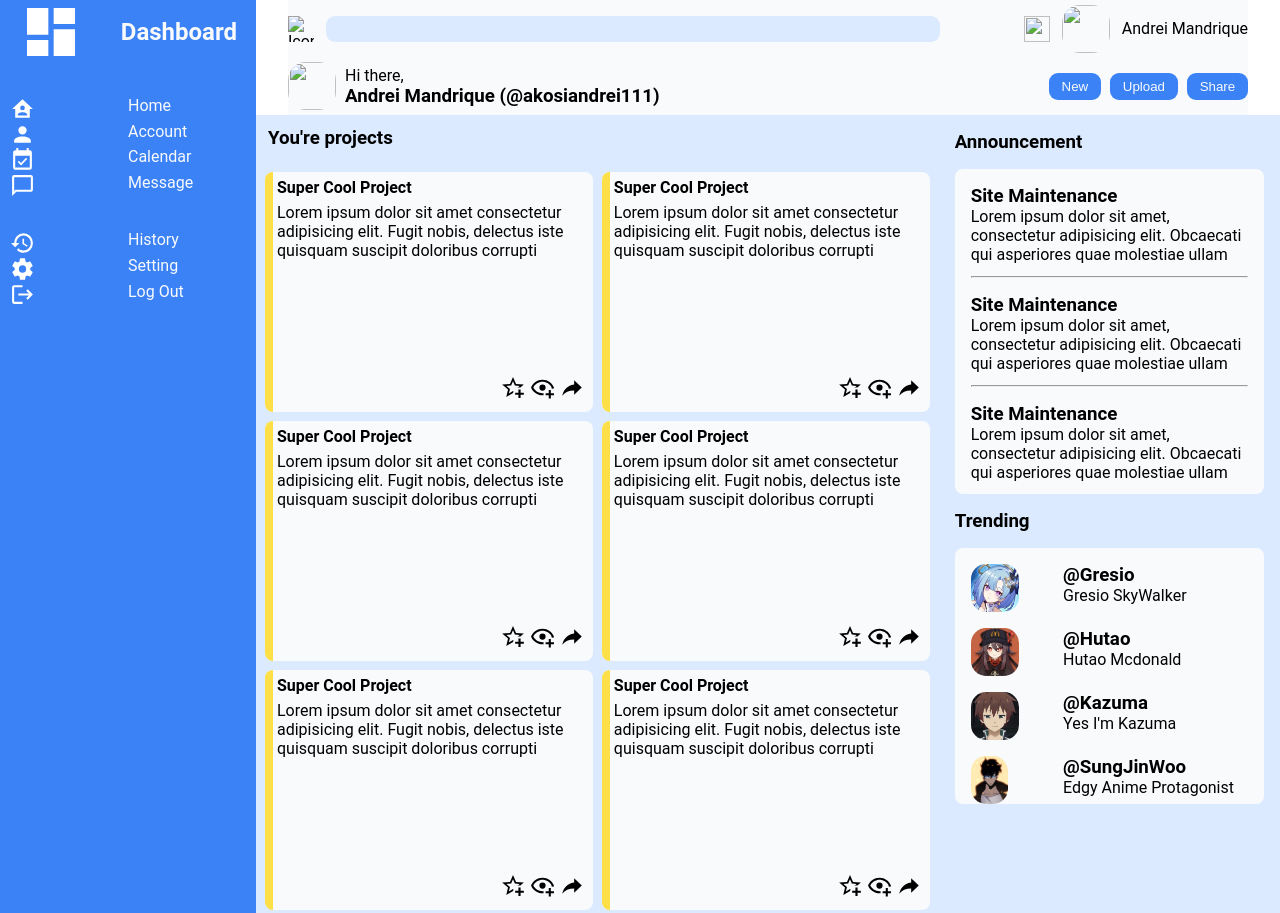
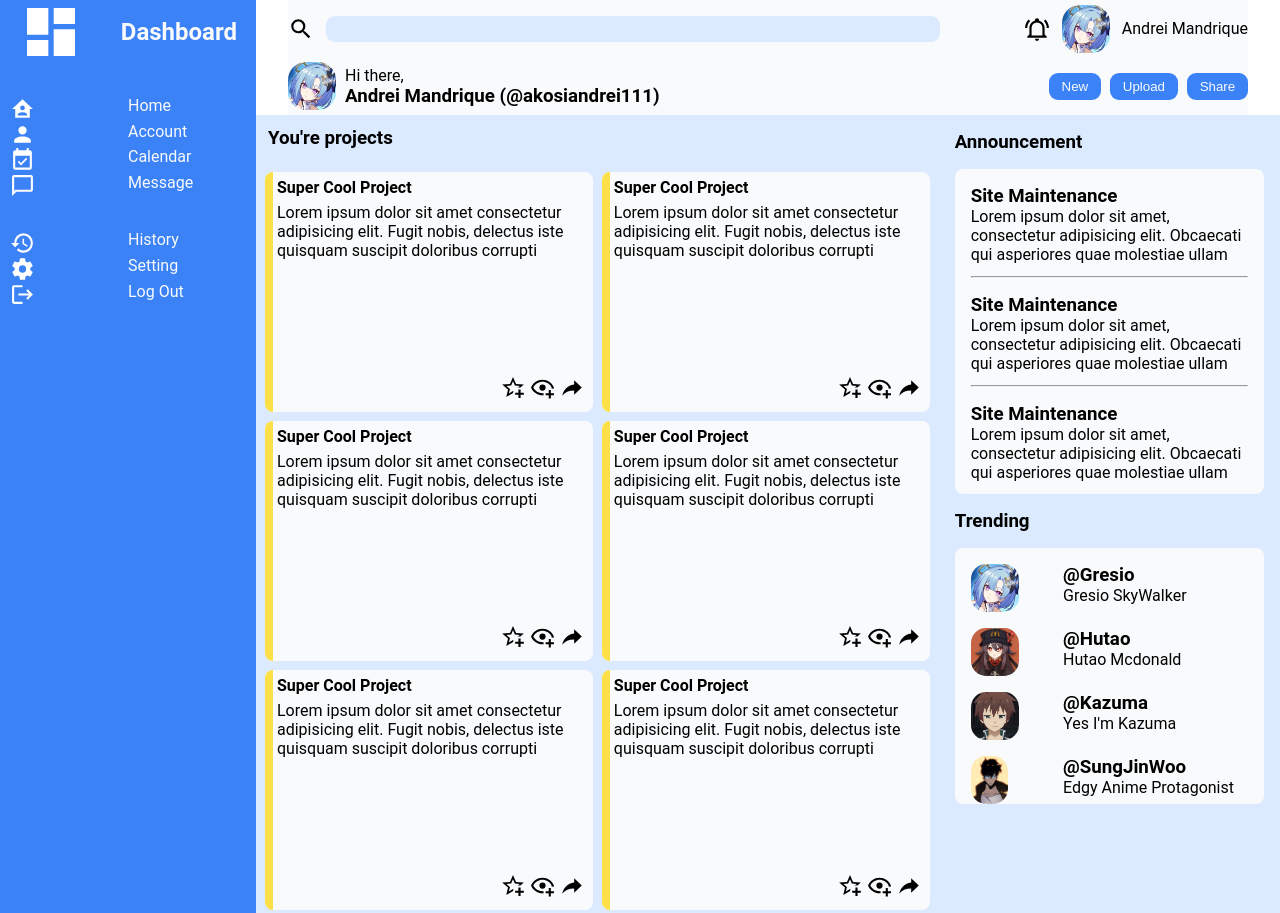
Before and after one commit to andreimandrique/admin-dashboard, a plain HTML site: page index.html in a window 1280 px wide. Shown: the top 913 px of the page. Drawn offline with Linux system fonts and the light colour scheme; the site is published under a folder, as on GitHub Pages, so addresses that start at the root find nothing.

Commit message:
fix image of header

```diff
--- a/index.html
+++ b/index.html
@@ -11,18 +11,18 @@
     <div class="header">
         <div class="header-top">
             <div>
-                <img class="icon" src="/svg/magnify.svg" alt="Icon of magnifying glass">
+                <img class="icon" src="./svg/magnify.svg" alt="">
                 <input type="text" name="" id="">
             </div>
             <div>
-                <img class="icon" src="/svg/bell-ring-outline.svg" alt="">
-                <img class="profile" src="/images/cosmic.jpg" alt="">
+                <img class="icon" src="./svg/bell-ring-outline.svg" alt="">
+                <img class="profile" src="./images/cosmic.jpg" alt="">
                 <span>Andrei Mandrique</span>
             </div>
         </div>
         <div class="header-bottom">
             <div class="header-welcome">
-                <img class="profile" src="/images/cosmic.jpg" alt="">
+                <img class="profile" src="./images/cosmic.jpg" alt="">
                 <div>
                     <p>Hi there,</p>
                     <h3>Andrei Mandrique (@akosiandrei111)</h3>
```
